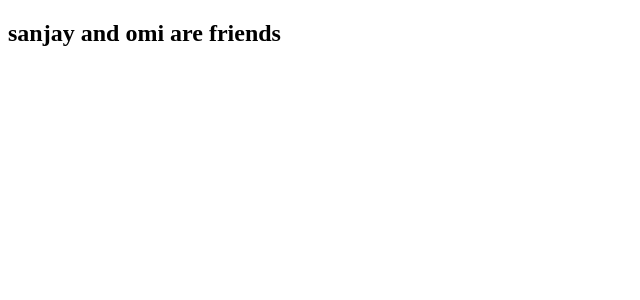
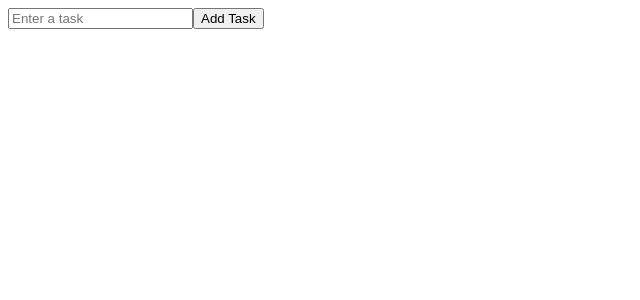
Before and after one commit to rohitjainfsl/fslClassFiles, a React (Create React App) app: page / in a window 1280 px wide. Shown: the top 300 px of the page, without its empty margins (0-640 px from the left). Built offline with nearby package versions, Linux system fonts and the light colour scheme.

Commit message:
class 19-04-2023

```diff
--- a/package.json
+++ b/package.json
@@ -3,6 +3,10 @@
   "version": "0.1.0",
   "private": true,
   "dependencies": {
+    "@emotion/react": "^11.10.6",
+    "@emotion/styled": "^11.10.6",
+    "@mui/icons-material": "^5.11.16",
+    "@mui/material": "^5.12.1",
     "@testing-library/jest-dom": "^5.16.5",
     "@testing-library/react": "^13.4.0",
     "@testing-library/user-event": "^13.5.0",
--- /dev/null
+++ b/src/Counter.js
@@ -0,0 +1,45 @@
+import { useState } from "react";
+
+//State: tells you the current state of any react component / variable
+
+//State variables: are variables. Whenever a state variable is modified, components using that state variables are re-rendered.
+
+//States are immutable
+
+//State variables cannot be nodified directly. These are modified using the function defined with them.
+
+// Hooks: are predefined functions in react. Hook names always start with the word 'use'
+
+export function Counter() {
+  const [count, setCount] = useState(0);
+
+  // const count = 0
+  // function setCount(temp){
+  //     count = temp
+  // }
+
+  function increment() {
+    if (count < 10) setCount(count + 1);
+  }
+  function decrement() {
+    if (count > 0) setCount(count - 1);
+  }
+
+  const styles = {
+    backgroundColor: "#faa361",
+    color: "#fff",
+    borderRadius: "0.5rem",
+    border: "3px solid #fff",
+    padding: "10px 7px"
+  };
+
+  return (
+    <>
+      <button onClick={increment} style={styles}>
+        Increment
+      </button>
+      <p>{count}</p>
+      <button onClick={decrement} style={styles}>Decrement</button>
+    </>
+  );
+}
--- /dev/null
+++ b/src/Todo.js
@@ -0,0 +1,76 @@
+/* eslint-disable jsx-a11y/anchor-is-valid */
+import React, { useState } from "react";
+import DeleteIcon from "@mui/icons-material/Delete";
+import EditIcon from "@mui/icons-material/Edit";
+
+function Todo() {
+  const [inputValue, setInputvalue] = useState("");
+  const [inputValues, setInputvalues] = useState([]);
+  const [editing, setEditing] = useState(false);
+
+  //Events are passed implicitly in react to event handlers
+
+  function modifyInputValue(e) {
+    setInputvalue(e.target.value);
+  }
+
+  function handleSubmit(e) {
+    e.preventDefault();
+    if (editing !== false) {
+      inputValues[editing] = inputValue;
+      setEditing(false);
+    } else setInputvalues([...inputValues, inputValue]);
+
+    setInputvalue("");
+  }
+
+  function handleDelete(e, index) {
+    e.preventDefault();
+    setInputvalues(
+      inputValues.filter((task, id) => {
+        return id !== index;
+      })
+    );
+  }
+  function handleEdit(e, index) {
+    e.preventDefault();
+    setInputvalue(inputValues[index]);
+    setEditing(index);
+  }
+  return (
+    <>
+      <form onSubmit={handleSubmit}>
+        <input
+          type="text"
+          placeholder="Enter a task"
+          value={inputValue}
+          onChange={modifyInputValue}
+        ></input>
+        <button type="submit">Add Task</button>
+      </form>
+      <ul>
+        {inputValues.map((task, index) => {
+          // return <li><a href="" onClick={handleDelete}>{task} <DeleteIcon /></a></li>
+          return (
+            <li>
+              {task}
+              <a href="" onClick={(e) => handleDelete(e, index)}>
+                <DeleteIcon />
+              </a>
+              <a
+                href=""
+                onClick={(e) => {
+                  handleEdit(e, index);
+                }}
+              >
+                <EditIcon />
+              </a>
+            </li>
+          );
+        })}
+      </ul>
+    </>
+  );
+}
+
+export default Todo;
--- /dev/null
+++ b/src/counter.css
@@ -0,0 +1,5 @@
+*{
+    margin: 0;
+    padding: 0;
+    box-sizing: border-box;
+}
--- a/src/index.js
+++ b/src/index.js
@@ -1,17 +1,21 @@
 import React from "react";
 import ReactDOM from "react-dom/client";
-import { Friends } from "./App";
+// import { Counter } from "./Counter";
+// import './counter.css'
+
+import Todo from "./Todo";
+
 // import {name, profession, sum} from './App'
 // import * as App from './App'-----
 
 // JSX: Javasript Expressions: combination of HTML, JS and XML
 
-const name1 = "sanjay";
-const name2 = "omi";
+
 
 const root = ReactDOM.createRoot(document.querySelector("#wrapper"));
 root.render(
   <div id="d1">
-    <Friends f1={name1} f2={name2}/>
+    {/* <Counter /> */}
+    <Todo />
   </div>
 );
```
Also changed, not shown: src/App.js (+13 -4 lines), 1 other file (tests, documents, lock files or other folders).
